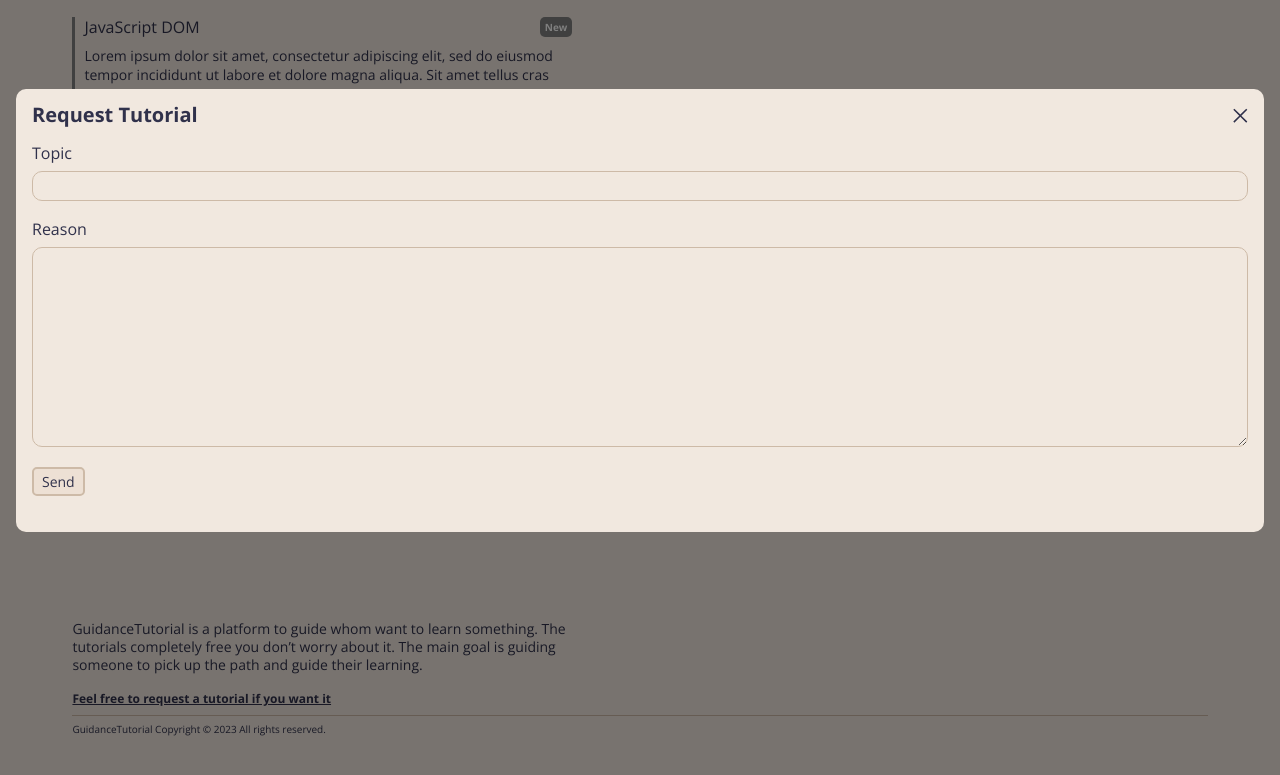
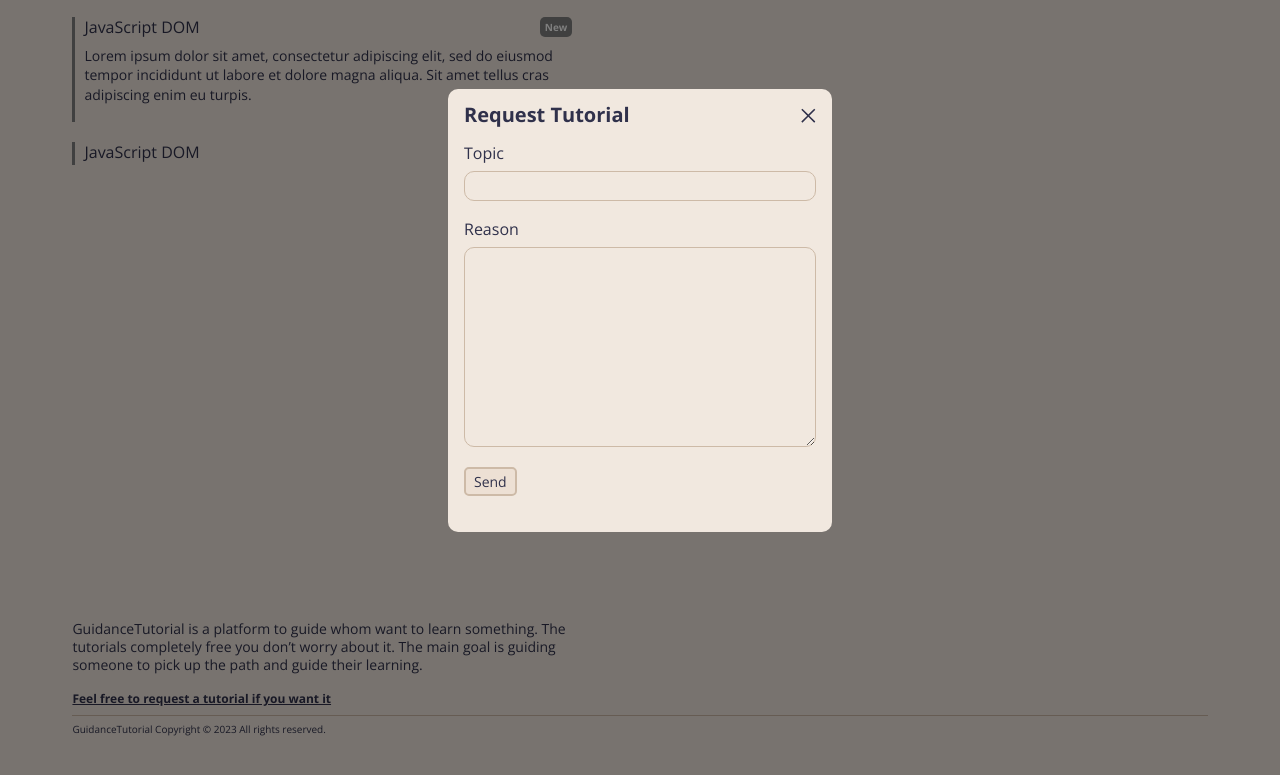
Before and after one commit to MIvanRais/GuidanceTutorial, a plain HTML site: page request-status.html in a window 1280 px wide. Both pictures are taken after a click on the button "Feel free to request a tutorial if you want it". Shown: the part 295-1070 px from the top of the page. Drawn offline with nearby package versions, Linux system fonts and the light colour scheme.

Commit message:
Change The request Form's Style At Laptop Viewport

```diff
--- a/resources/css/request-status.css
+++ b/resources/css/request-status.css
@@ -318,6 +318,13 @@ button[type="submit"]:hover {
     }
 
     /** ----------- */
+
+    /** modal request */
+    .modal-request {
+        width: 384px;
+    }
+
+    /** ----------- */
 }
 
 /** ----------- */
```
